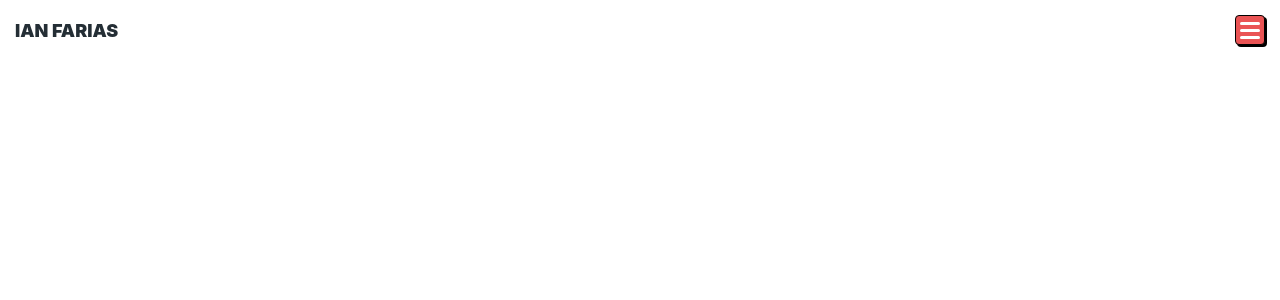
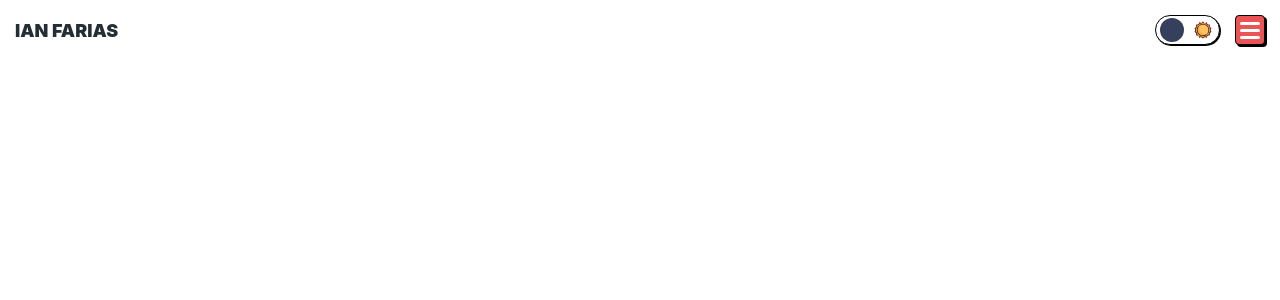
Before and after one commit to IanFarias/portfolio-react, a React (Vite) app: page / in a window 1280 px wide. Shown: the top 300 px of the page. Built offline with nearby package versions, Linux system fonts and the light colour scheme.

Commit message:
adding switcher theme component

```diff
--- a/src/components/Header/index.tsx
+++ b/src/components/Header/index.tsx
@@ -1,6 +1,7 @@
 import { useState } from 'react';
 import MenuHamburguer from '../MenuHamburguer';
 import MenuNav from '../MenuNav';
+import Switch from '../Switch';
 import * as S from './styles';
 
 const Header = () => {
@@ -12,7 +13,10 @@ const Header = () => {
   return (
     <S.Header>
       <a href="#">Ian Farias</a>
-      <MenuHamburguer isOpen={openMenu} onClick={handleOpenMenu} />
+      <S.Controls>
+        <Switch />
+        <MenuHamburguer isOpen={openMenu} onClick={handleOpenMenu} />
+      </S.Controls>
       <MenuNav isOpen={openMenu} />
     </S.Header>
   );
--- a/src/components/Header/styles.ts
+++ b/src/components/Header/styles.ts
@@ -16,3 +16,8 @@ export const Header = styled.header`
     color: ${({ theme }) => theme.colors.title};
   }
 `;
+
+export const Controls = styled.div`
+  display: flex;
+  gap: 15px;
+`;
--- a/src/components/Icon/listIcon.tsx
+++ b/src/components/Icon/listIcon.tsx
@@ -287,7 +287,7 @@ export const listIcon: listIconProps = {
       aria-hidden="true"
       xmlns="http://www.w3.org/2000/svg"
       id="Layer_5"
-      enable-background="new 0 0 64 64"
+      enableBackground="new 0 0 64 64"
       height={size}
       viewBox="0 0 64 64"
       width={size}
@@ -338,7 +338,7 @@ export const listIcon: listIconProps = {
       aria-hidden="true"
       xmlns="http://www.w3.org/2000/svg"
       id="Capa_1"
-      enable-background="new 0 0 512 512"
+      enableBackground="new 0 0 512 512"
       height={size}
       viewBox="0 0 512 512"
       width={size}
@@ -433,11 +433,11 @@ export const listIcon: listIconProps = {
     <svg
       aria-hidden="true"
       xmlns="http://www.w3.org/2000/svg"
-      clip-rule="evenodd"
+      clipRule="evenodd"
       fillRule="evenodd"
       height={size}
-      stroke-linejoin="round"
-      stroke-miterlimit="2"
+      strokeLinejoin="round"
+      strokeMiterlimit="2"
       viewBox="0 0 64 64"
       width={size}
     >
--- /dev/null
+++ b/src/components/Switch/index.tsx
@@ -0,0 +1,18 @@
+import VisuallyHidden from '../baseComponents/VisuallyHidden';
+import Icon from '../Icon';
+import * as S from './styles';
+
+const Switch = () => {
+  return (
+    <S.Container>
+      <Icon className="switcher-moon-icon" icon="moon" size={18} />
+      <S.Checkbox id="theme-switcher" type="checkbox" />
+      <S.Label htmlFor="theme-switcher">
+        <VisuallyHidden>Modo claro</VisuallyHidden>
+      </S.Label>
+      <Icon className="switcher-sun-icon" icon="sun" size={18} />
+    </S.Container>
+  );
+};
+
+export default Switch;
--- /dev/null
+++ b/src/components/Switch/styles.ts
@@ -0,0 +1,49 @@
+import styled from 'styled-components';
+
+export const Container = styled.div`
+  position: relative;
+  display: flex;
+  align-items: center;
+  height: 30px;
+  width: 65px;
+  padding: 4px;
+  border: 1px solid ${({ theme }) => theme.colors.black};
+  border-radius: 50px;
+  box-shadow: 1px 1px ${({ theme }) => theme.colors.black};
+  background-color: ${({ theme }) => theme.colors.background};
+
+  .switcher-moon-icon {
+    position: relative;
+    right: -2px;
+  }
+
+  .switcher-sun-icon {
+    position: relative;
+    right: -16px;
+  }
+`;
+
+export const Checkbox = styled.input`
+  position: absolute;
+  left: -99999px;
+
+  &:checked + label {
+    transform: translateX(31px);
+  }
+
+  &:focus-visible + label {
+    box-shadow: 0px 0px 4px 3px #df0000;
+  }
+`;
+
+export const Label = styled.label`
+  cursor: pointer;
+  position: absolute;
+  display: inline-block;
+  width: 24px;
+  height: 24px;
+  background-color: ${({ theme }) => theme.colors.terciary};
+  border-radius: 50%;
+  z-index: 1;
+  transition: 0.2s transform;
+`;
```
